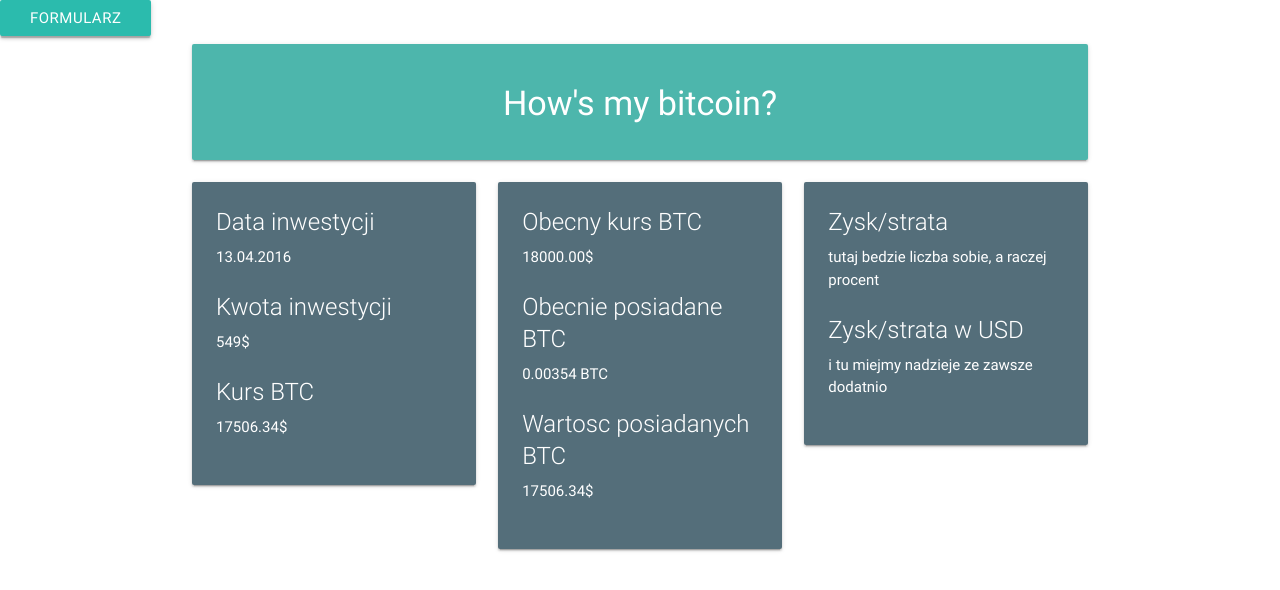
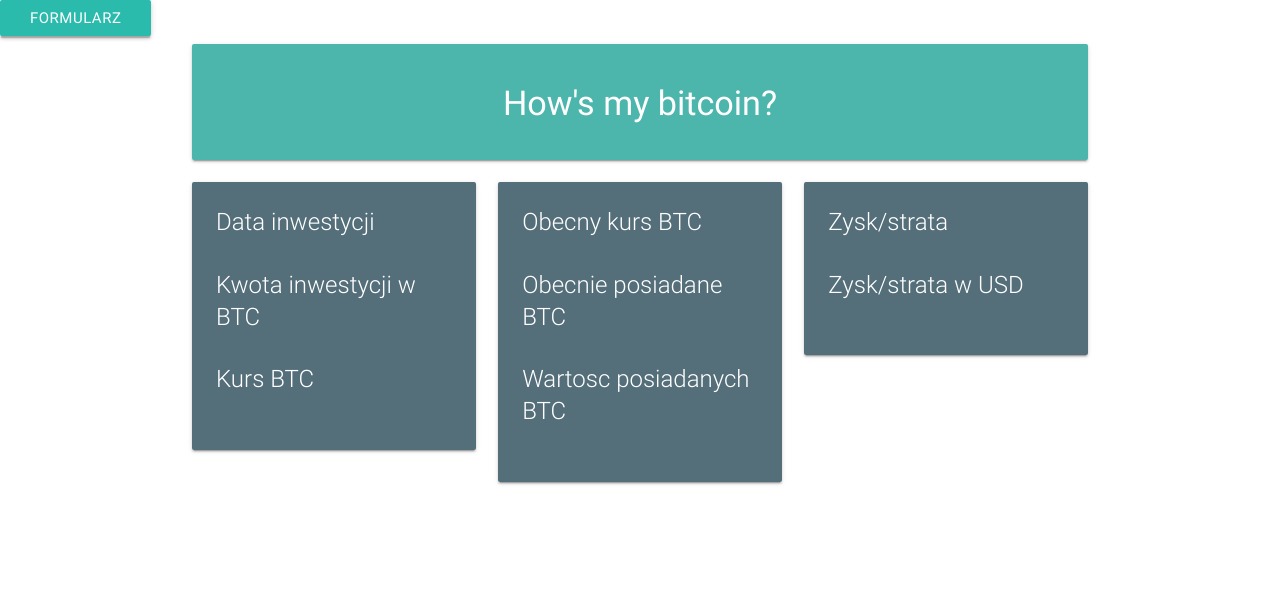
Before and after one commit to Nokciec/hows-my-bitcoin, a plain HTML site: page index.html in a window 1280 px wide. Drawn offline with nearby package versions, Linux system fonts and the light colour scheme.

Commit message:
naprawilam zbedny tekst

```diff
--- a/index.html
+++ b/index.html
@@ -63,13 +63,13 @@
                  <div class="card blue-grey darken-1">
                    <div class="card-content white-text">
                      <span class="card-title"> Data inwestycji</span>
-                     <p id="investmentDate">13.04.2016</p>
+                     <p id="investmentDate"></p>
                      <br>
-                    <span class="card-title">Kwota inwestycji</span>
-                    <p id="investedCashHistory">549$</p>
+                    <span class="card-title">Kwota inwestycji w BTC</span>
+                    <p id="investedCashHistory"> </p>
                     <br>
                     <span class="card-title">Kurs BTC</span>
-                    <p id="bitcoinHistoryPrice">17506.34$</p>
+                    <p id="bitcoinHistoryPrice"> </p>
                     <br>
                   </div>
                 </div>
@@ -79,13 +79,13 @@
                 <div class="card blue-grey darken-1">
                   <div class="card-content white-text">
                     <span class="card-title"> Obecny kurs BTC</span>
-                    <p id="bitcoinCurrentPrice">18000.00$</p>
+                    <p id="bitcoinCurrentPrice"> </p>
                     <br>
                    <span class="card-title">Obecnie posiadane BTC</span>
-                   <p id="investedCashBTC">0.00354 BTC</p>
+                   <p id="investedCashBTC"> </p>
                    <br>
                    <span class="card-title">Wartosc posiadanych BTC</span>
-                   <p id="investedCashCurrent">17506.34$</p>
+                   <p id="investedCashCurrent"> </p>
                    <br>
                  </div>
                </div>
@@ -95,10 +95,10 @@
                <div class="card blue-grey darken-1">
                  <div class="card-content white-text">
                    <span class="card-title"> Zysk/strata</span>
-                   <p id="percentageChange">tutaj bedzie liczba sobie, a raczej procent</p>
+                   <p id="percentageChange"> </p>
                    <br>
                   <span class="card-title">Zysk/strata w USD</span>
-                  <p id="realCashValueChange">i tu miejmy nadzieje ze zawsze dodatnio</p>
+                  <p id="realCashValueChange"> </p>
                   <br>
                 </div>
               </div>
```
